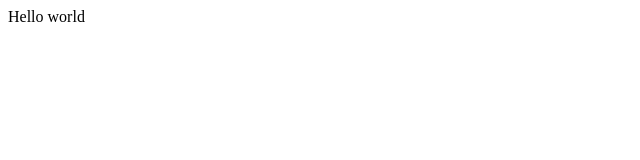
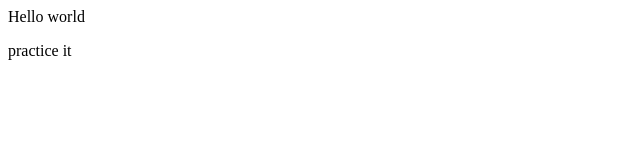
Before and after one commit to kavitanagpal10/Projetcone-, a plain HTML site: page index.html in a window 1280 px wide. Shown: the full height of the page, 0-640 px from the left. Drawn offline with Linux system fonts and the light colour scheme.

Commit message:
Update index.html

```diff
--- a/index.html
+++ b/index.html
@@ -1 +1,2 @@
 <p> Hello world</p>
+<p> practice it</p>
```
